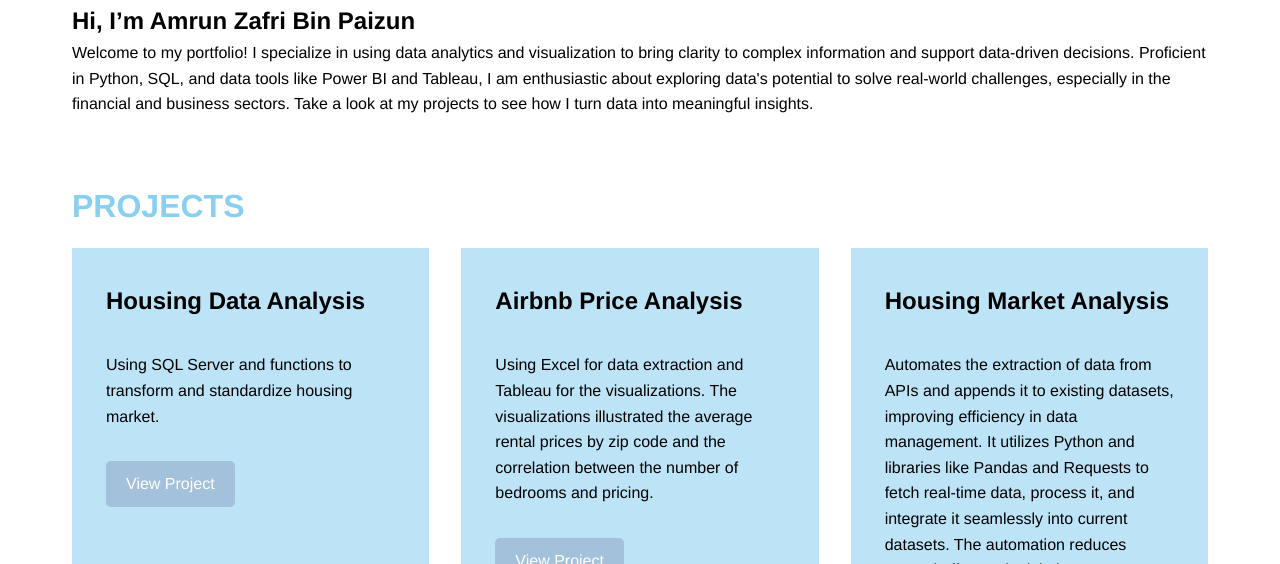
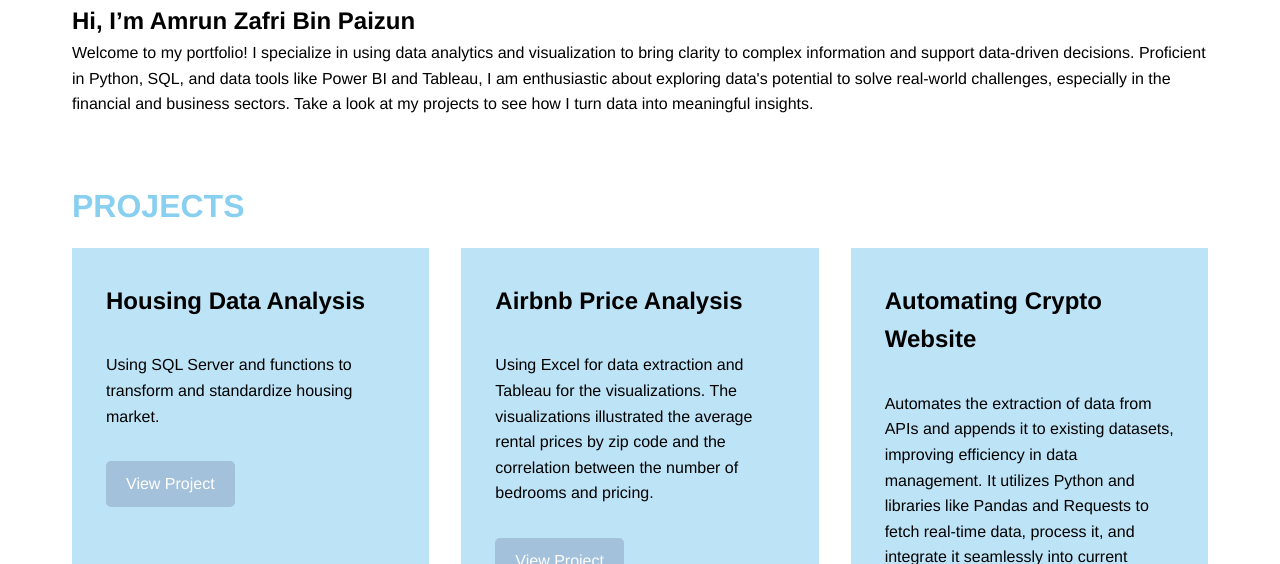
Before and after one commit to Amrun21/Amrun-Portfolio, a plain HTML site: page index.html in a window 1280 px wide. Shown: the part 536-1100 px from the top of the page. Drawn offline with nearby package versions, Linux system fonts and the light colour scheme.

Commit message:
Changing title of of the projec
Changing title of of the project

```diff
--- a/index.html
+++ b/index.html
@@ -319,7 +319,7 @@
           </a>
         </div>
         <div class="project-card">
-          <h3>Housing Market Analysis</h3>
+          <h3>Automating Crypto Website</h3>
           <p style="margin: 2rem 0">
             Automates the extraction of data from APIs and appends it to
             existing datasets, improving efficiency in data management. It
```
